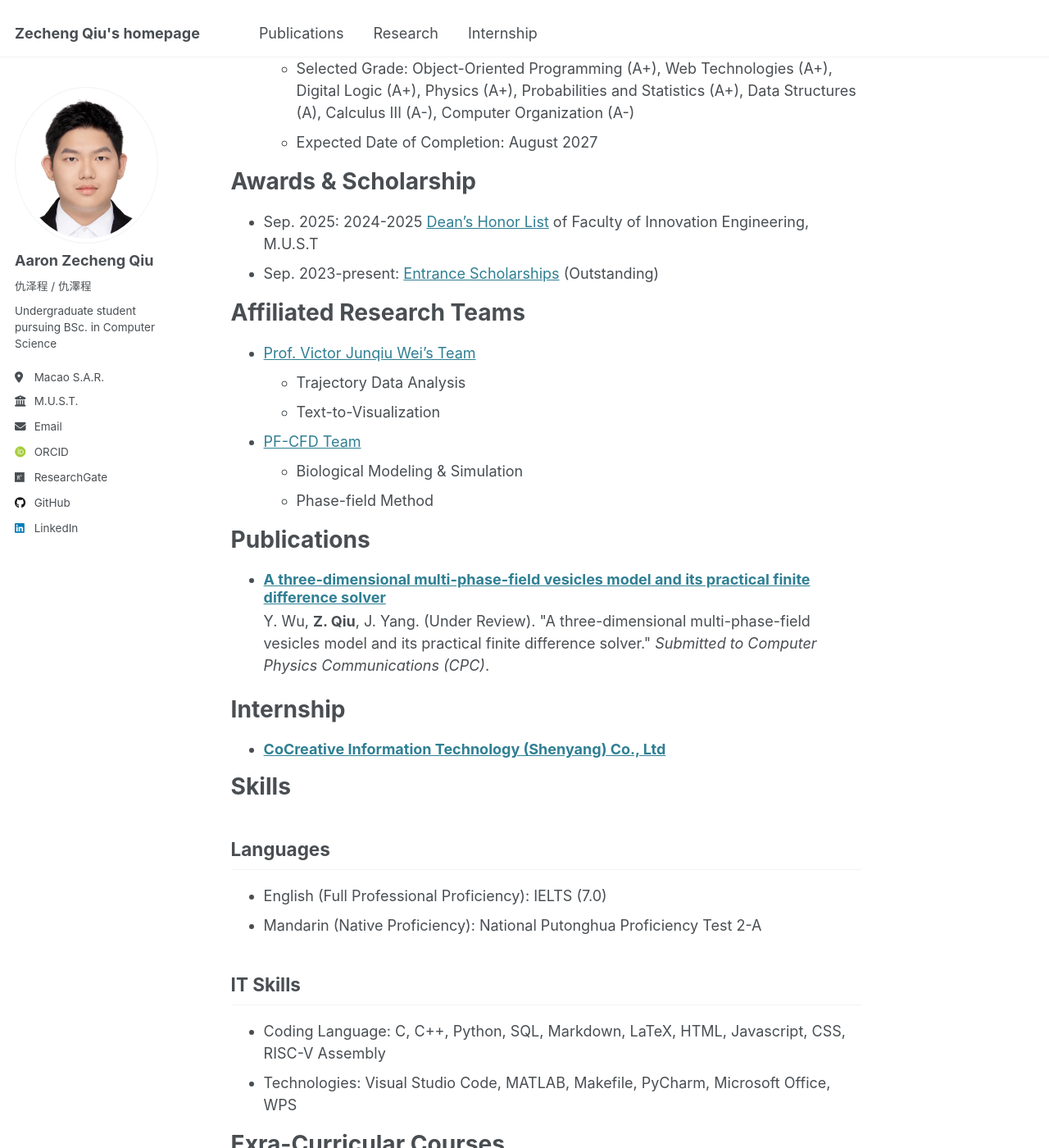
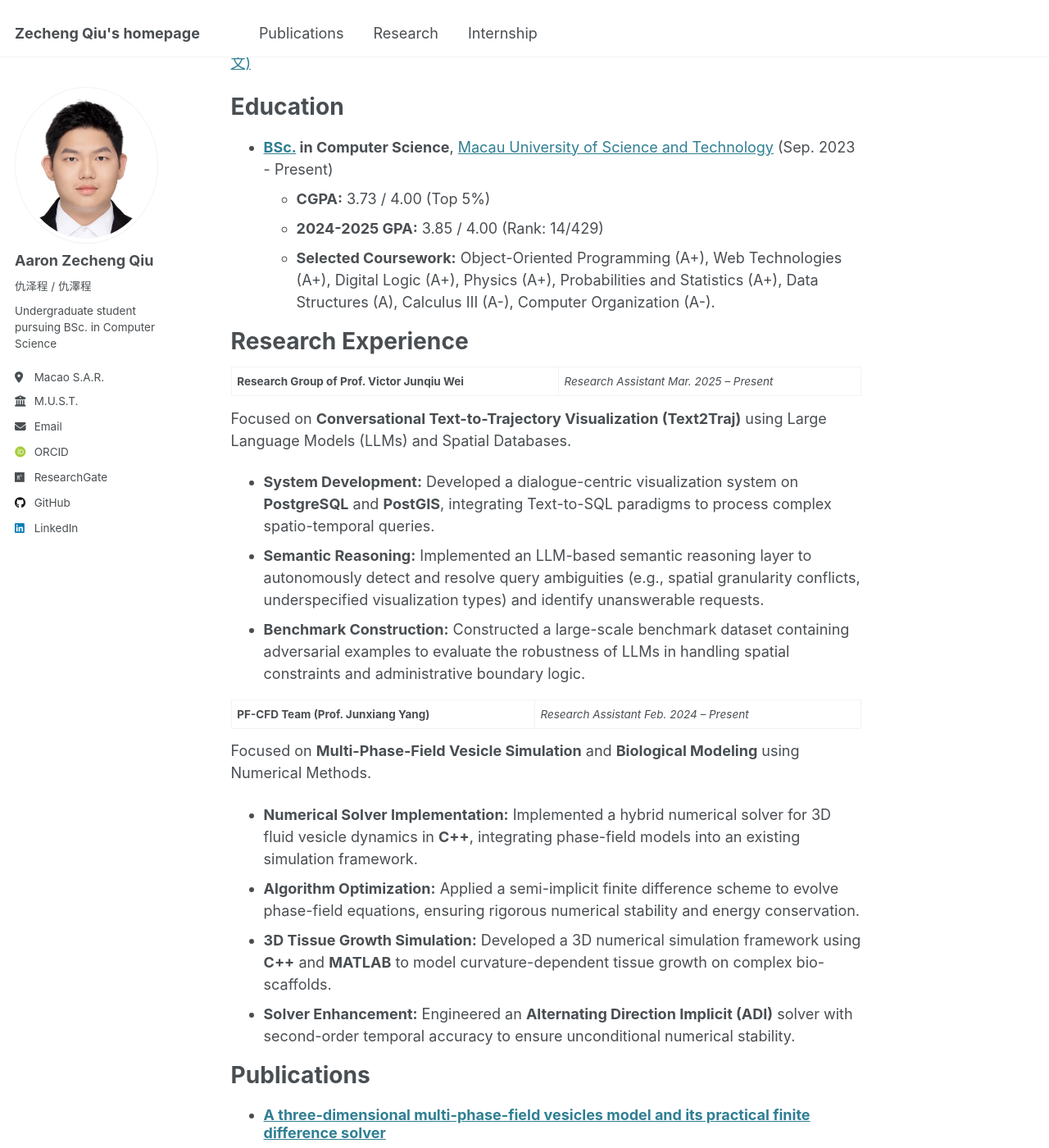
Before and after one commit to aaron-z-chiu/aaron-z-chiu.github.io, a Jekyll site: the page built from _pages/about.md, in a window 1280 px wide and 1400 px high, scrolled down 542 px. Shown: the whole window at 82% size. Built offline with Jekyll 4.4.1, drawn with Linux system fonts in a browser that asks for light colours; some web fonts are replaced; some of the changed text lies outside the part shown.

Commit message:
about update

```diff
--- a/_pages/about.md
+++ b/_pages/about.md
@@ -7,11 +7,16 @@ redirect_from:
   - /about.html
 ---
 
-Aaron Zecheng QIU (仇泽程 / 仇澤程 ) is currently pursuing a [Bachelor of Science](https://fie.must.edu.mo/id-1439/program/view/id-211.html?locale=en_US) degree in Computer Science at the [School of Computer Science and Engineering](https://fie.must.edu.mo/page/id-1434.html?locale=en_US) (S.C.S.E.), [Faculty of Innovation Engineering](https://fie.must.edu.mo/index.html?locale=en_US) (F.I.E.), [Macau University of Science and Technology ](https://www.must.edu.mo/index.html?locale=en_US) (M.U.S.T.). His email addresses are [aaron.z.chiu@gmail.com](aaron.z.chiu@gmail.com) and [zechengq@student.must.edu.mo](zechengq@student.must.edu.mo).
+Zecheng QIU (Aaron / 仇泽程 / 仇澤程) is an undergraduate student pursuing a [Bachelor of Science](https://fie.must.edu.mo/id-1439/program/view/id-211.html?locale=en_US) in Computer Science at the [School of Computer Science and Engineering](https://fie.must.edu.mo/page/id-1434.html?locale=en_US) (S.C.S.E.), [Faculty of Innovation Engineering](https://fie.must.edu.mo/index.html?locale=en_US) (F.I.E.), [Macau University of Science and Technology](https://www.must.edu.mo/index.html?locale=en_US) (M.U.S.T.). He expects to graduate in August 2027.
 
-His research interest includes: Data Visualization, Natural Language Processing (NLP), Text-to-SQL / Text-to-Visualization, Trajectory Data Analysis.
+Currently, he serves as a Research Assistant in the **Research Group of Prof. Victor Junqiu Wei** and the **PF-CFD Team** led by **Prof. Junxiang Yang**. His research interests primarily lie in the intersection of **Data Visualization**, **Natural Language Processing (NLP)**, and **Scientific Computing**, with a specific focus on:
+* Text-to-SQL / Text-to-Visualization
+* Trajectory Data Analysis
+* Biological Modeling & Simulation
 
-PDF version of CV: &nbsp;
+His email addresses are [aaron.z.chiu@gmail.com](mailto:aaron.z.chiu@gmail.com) and [zechengq@student.must.edu.mo](mailto:zechengq@student.must.edu.mo).
+
+**Curriculum Vitae:** &nbsp;
 <a href="../documents/Zecheng_ QIU_CV.pdf">English</a>
 &nbsp;|&nbsp;
 <a href="../documents/仇泽程简历.pdf">Simplified Chinese (简体中文)</a>
@@ -21,30 +26,30 @@ PDF version of CV: &nbsp;
 
 {% include base_path %}
 
-
-
 Education
 ======
-* [BSc.](https://fie.must.edu.mo/id-1439/program/view/id-211.html) in Computer Science, [Macau University of Science and Technology](https://www.must.edu.mo/index.html?locale=en_US)
-  * Achieved a CGPA of 3.73 (about top 5%), and 3.85 at academic year 2024-2025 (about top 3%).
-  * Selected Grade: Object-Oriented Programming (A+), Web Technologies (A+), Digital Logic (A+), Physics (A+), Probabilities and Statistics (A+), Data Structures (A), Calculus Ⅲ (A-), Computer Organization (A-)
-  * Expected Date of Completion: August 2027
+* **[BSc.](https://fie.must.edu.mo/id-1439/program/view/id-211.html) in Computer Science**, [Macau University of Science and Technology](https://www.must.edu.mo/index.html?locale=en_US) (Sep. 2023 - Present)
+  * **CGPA:** 3.73 / 4.00 (Top 5%)
+  * **2024-2025 GPA:** 3.85 / 4.00 (Rank: 14/429)
+  * **Selected Coursework:** Object-Oriented Programming (A+), Web Technologies (A+), Digital Logic (A+), Physics (A+), Probabilities and Statistics (A+), Data Structures (A), Calculus Ⅲ (A-), Computer Organization (A-).
 
-Awards & Scholarship
-======
-* Sep. 2025: 2024-2025 [Dean’s Honor List](https://stud.must.edu.mo/page/id-3773.html?locale=en_US) of Faculty of Innovation Engineering, M.U.S.T
-* Sep. 2023-present: [Entrance Scholarships](https://ugadmissions.must.edu.mo/page/id-1312.html?locale=en_US) (Outstanding)
-
-Affiliated Research Teams
+Research Experience
 ======
 
-* [Prof. Victor Junqiu Wei’s Team](https://zecqiu.com/research/JQWei)
-  * Trajectory Data Analysis
-  * Text-to-Visualization
+**Research Group of Prof. Victor Junqiu Wei** | *Research Assistant* *Mar. 2025 – Present*
 
-* [PF-CFD Team](https://zecqiu.com/research/JXYang)
-  * Biological Modeling & Simulation
-  * Phase-field Method
+Focused on **Conversational Text-to-Trajectory Visualization (Text2Traj)** using Large Language Models (LLMs) and Spatial Databases.
+* **System Development:** Developed a dialogue-centric visualization system on **PostgreSQL** and **PostGIS**, integrating Text-to-SQL paradigms to process complex spatio-temporal queries.
+* **Semantic Reasoning:** Implemented an LLM-based semantic reasoning layer to autonomously detect and resolve query ambiguities (e.g., spatial granularity conflicts, underspecified visualization types) and identify unanswerable requests.
+* **Benchmark Construction:** Constructed a large-scale benchmark dataset containing adversarial examples to evaluate the robustness of LLMs in handling spatial constraints and administrative boundary logic.
+
+**PF-CFD Team (Prof. Junxiang Yang)** | *Research Assistant* *Feb. 2024 – Present*
+
+Focused on **Multi-Phase-Field Vesicle Simulation** and **Biological Modeling** using Numerical Methods.
+* **Numerical Solver Implementation:** Implemented a hybrid numerical solver for 3D fluid vesicle dynamics in **C++**, integrating phase-field models into an existing simulation framework.
+* **Algorithm Optimization:** Applied a semi-implicit finite difference scheme to evolve phase-field equations, ensuring rigorous numerical stability and energy conservation.
+* **3D Tissue Growth Simulation:** Developed a 3D numerical simulation framework using **C++** and **MATLAB** to model curvature-dependent tissue growth on complex bio-scaffolds.
+* **Solver Enhancement:** Engineered an **Alternating Direction Implicit (ADI)** solver with second-order temporal accuracy to ensure unconditional numerical stability.
 
 Publications
 ======
@@ -52,54 +57,41 @@ Publications
     {% include archive-single-cv.html %}
   {% endfor %}</ul>
 
+Academic Services
+======
+* **External Reviewer**, IEEE International Conference on Data Engineering (ICDE) 2026.
+    * Review submissions related to DB4AI and LLM Agent Memory Systems.
+* **Student Representative**, HKIE Accreditation Interview Panel.
+    * Supported the validation of the BSc in Computer Science program during the accreditation interview.
+
 Internship
 ======
-
   <ul>{% for post in site.posts reversed %}
     {% include archive-single-intern-cv.html  %}
   {% endfor %}</ul>
 
-
-
+Awards & Scholarship
+======
+* **Dean’s Honor List** (2024-2025), Faculty of Innovation Engineering, M.U.S.T.
+* **Entrance Scholarships** (Outstanding Category) (Sep. 2023 - Present).
 
 Skills
 ======
 
-Languages
-------
-  * English (Full Professional Proficiency): IELTS (7.0)
-  * Mandarin (Native Proficiency): National Putonghua Proficiency Test 2-A
+**Languages**
+* **English:** Full Professional Proficiency (IELTS 7.0)
+* **Mandarin:** Native Proficiency (National Putonghua Proficiency Test 2-A)
 
-IT Skills
-------
-* Coding Language: C, C++, Python, SQL, Markdown, LaTeX, HTML, Javascript, CSS, RISC-V Assembly
-* Technologies: Visual Studio Code, MATLAB, Makefile, PyCharm, Microsoft Office, WPS
+**Technical Skills**
+* **Programming:** C/C++ (High Proficiency), Python, SQL (PostgreSQL), Java, RISC-V Assembly, HTML/CSS/JS.
+* **Tools & Frameworks:** PyTorch, PostGIS, MATLAB, Docker, Linux, Git, LaTeX, Visual Studio Code.
 
-
-
-
-<!-- Talks
-======
-  <ul>{% for post in site.talks reversed %}
-    {% include archive-single-talk-cv.html  %}
-  {% endfor %}</ul> -->
-
-
-
-
-Exra-Curricular Courses
+Extracurricular Courses
 ======
 
-AI Engineer: Gen-AI and Virtual Worlds
-------
-* Jul. 8-18, 2024
-* [The University of Hong Kong Summer Institute](https://www.summerinstitute.hku.hk)
-* Hong Kong S.A.R.
-* Main Content:
-  * AI Potential and Tools for development.
-  * Development of AI Model.
-  * Practical case studies for AI technologies.
-  * 3D World and Creation.
+**AI Engineer: Gen-AI and Virtual Worlds**
+* *The University of Hong Kong Summer Institute* | July 2024
+* Covered AI potential, model development, and practical case studies for AI technologies in 3D worlds.
 
 Membership
 ======
```
